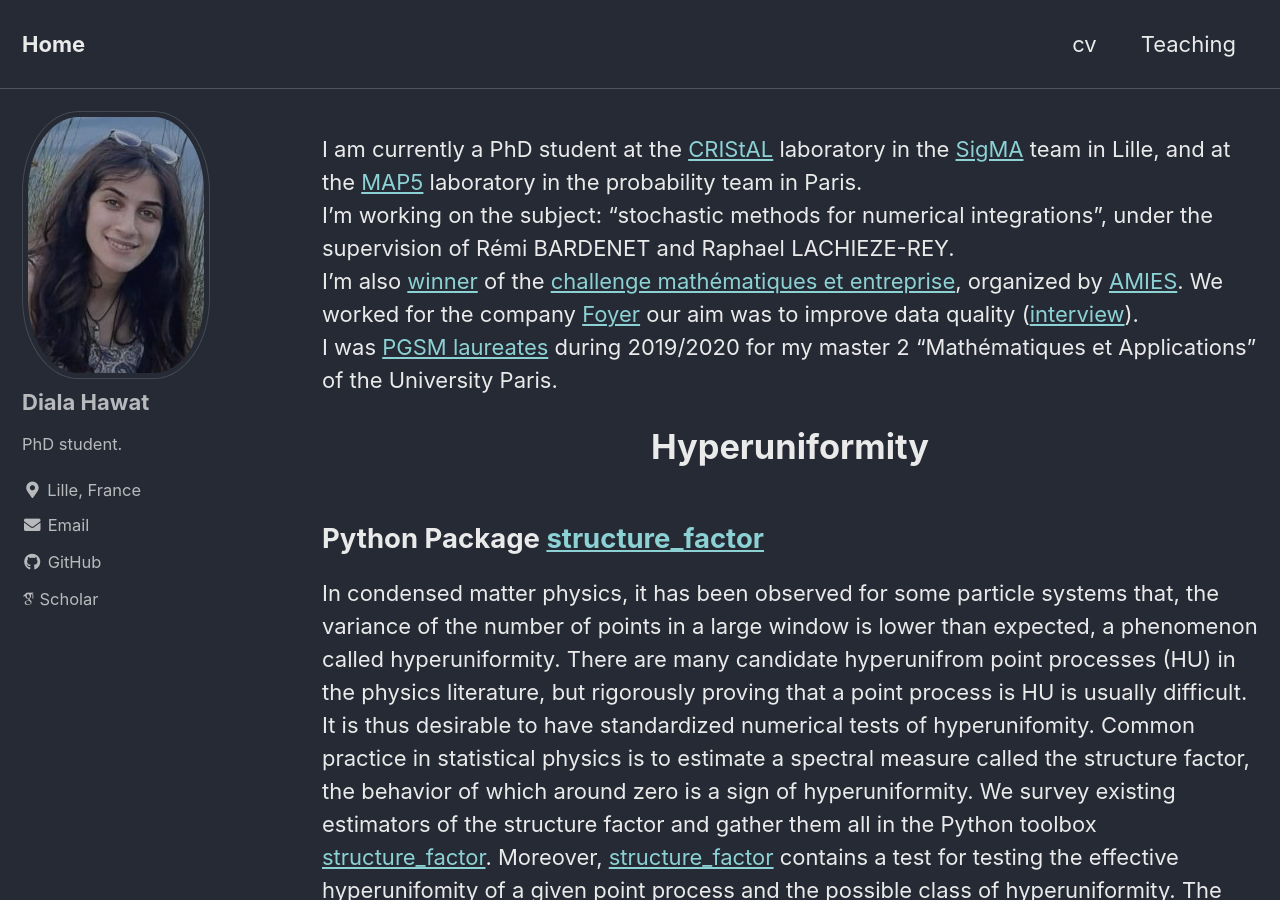
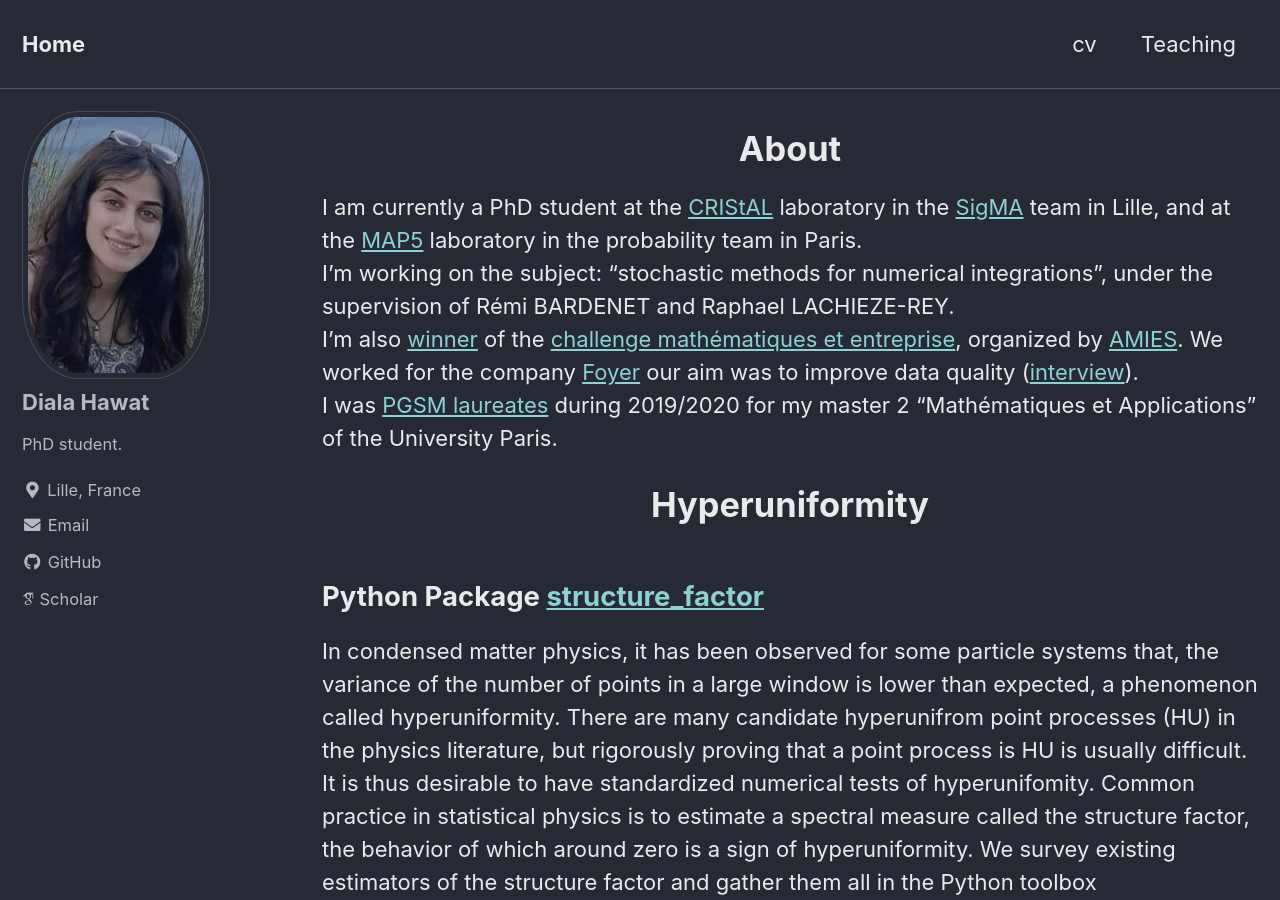
Before and after one commit to dhawat/dhawat.github.io, a Jekyll site: the page built from index.md, in a window 1280 px wide and 900 px high. Built offline with Jekyll 4.4.1, drawn with Linux system fonts in a browser that asks for light colours; cached includes are drawn as plain includes; nearby versions of some CDN libraries; some web fonts are replaced.

Commit message:
update homepage

```diff
--- a/index.md
+++ b/index.md
@@ -3,6 +3,7 @@ layout: home
 author_profile: true
 classes: wide
 ---
+<center> <h1>About </h1> </center>
 
 I am currently a PhD student at the [CRIStAL](https://www.cristal.univ-lille.fr/) laboratory in the [SigMA](https://www.cristal.univ-lille.fr/?rubrique27&eid=30) team in Lille, and at the [MAP5](https://map5.mi.parisdescartes.fr/) laboratory in the probability team in Paris.\
 I'm working on the subject: "stochastic methods for numerical integrations", under the supervision of Rémi BARDENET and  Raphael LACHIEZE-REY.\
```
Also changed, not shown: 2 other files.
